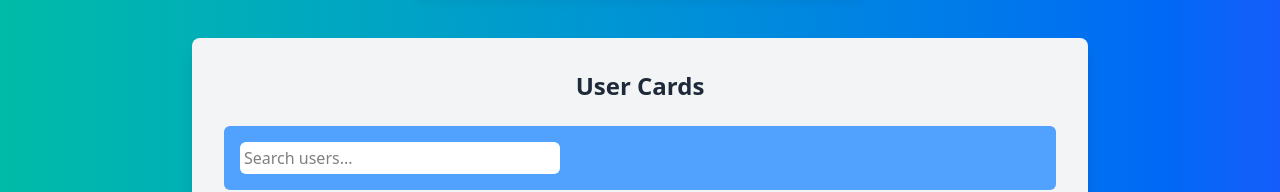
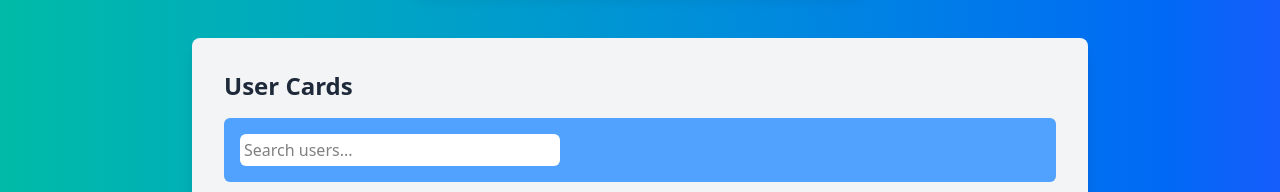
Before and after one commit to verma2510/backend-testing, a React (Vite) app in the folder frontend/: page / in a window 1280 px wide. Shown: the part 1027-1219 px from the top of the page. Built offline with nearby package versions, Linux system fonts and the light colour scheme; no server answers.

Commit message:
add favs count and animation

```diff
--- a/frontend/src/components/Card.jsx
+++ b/frontend/src/components/Card.jsx
@@ -100,9 +100,16 @@ const Card = () => {
 
   return (
     <div className="bg-gray-100 p-8 rounded-lg shadow-lg max-w-4xl mx-auto">
-      <h2 className="text-2xl font-semibold text-gray-800 mb-6 text-center">
-        User Cards
-      </h2>
+      <div className="flex justify-between items-center mb-4">
+        <h2 className="text-2xl font-semibold text-gray-800 text-center">
+          User Cards{" "}
+          {favorites.length > 0 && (
+            <span className="text-sm bg-yellow-100 text-yellow-800 px-2 py-1 rounded-full ml-2">
+              {favorites.length} Favorite{favorites.length !== 1 ? "s" : ""}
+            </span>
+          )}
+        </h2>
+      </div>
       <div className="bg-blue-400 p-4 my-4 rounded-md">
         <input
           type="text"
@@ -155,7 +162,11 @@ const Card = () => {
           .map((user) => (
             <div
               key={user._id}
-              className="bg-white shadow-md rounded-lg p-4 flex flex-col justify-between transform transition-transform duration-300 hover:scale-105 hover:shadow-lg"
+              className={`bg-white shadow-md rounded-lg p-4 flex flex-col justify-between transform transition-all duration-300 hover:scale-105 hover:shadow-lg ${
+                favorites.includes(user._id)
+                  ? "border-2 border-yellow-400 animate-pulse"
+                  : ""
+              }`}
             >
               <div className="flex justify-between items-start">
                 <div>
```
